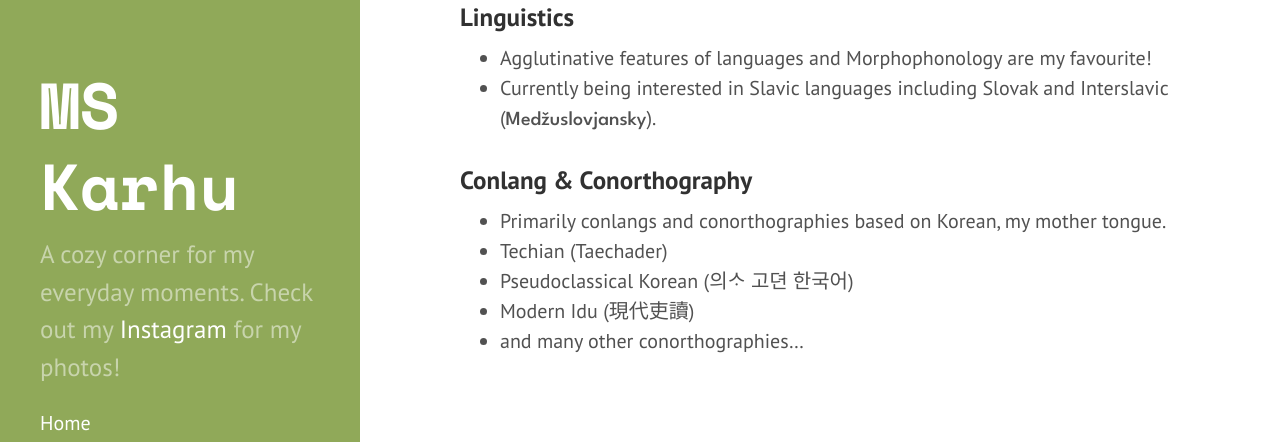
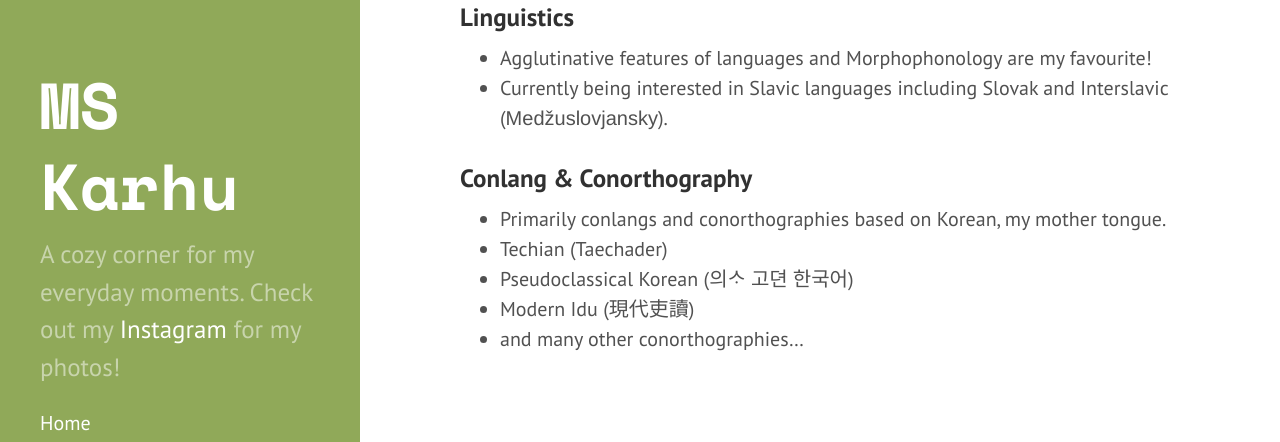
Before and after one commit to minskMedve/minskMedve.github.io, a Jekyll site: the page built from _pages/about.md, in a window 1280 px wide and 1400 px high, scrolled down 163 px. Shown: the part 884-1326 px from the top of the window. Built offline with Jekyll 4.4.1, drawn with Linux system fonts in a browser that asks for light colours; some web fonts are replaced.

Commit message:
Change lat font to Inclusive Sans

```diff
--- a/_includes/head.html
+++ b/_includes/head.html
@@ -22,7 +22,7 @@
 
   <link rel="preconnect" href="https://fonts.googleapis.com">
   <link rel="preconnect" href="https://fonts.gstatic.com" crossorigin>
-  <link href="https://fonts.googleapis.com/css2?family=League+Spartan:wght@500&family=Space+Mono:ital,wght@0,400;0,700;1,400;1,700&display=swap" rel="stylesheet">
+  <link href="https://fonts.googleapis.com/css2?family=Inclusive+Sans:ital,wght@0,300..700;1,300..700&family=Space+Mono:ital,wght@0,400;0,700;1,400;1,700&display=swap" rel="stylesheet">
 
   <!-- Noto Sans KR (Local) -->
   <style>
--- a/public/css/poole.css
+++ b/public/css/poole.css
@@ -431,13 +431,7 @@ a.pagination-item:hover {
 
 /* Custom font tag */
 lat {
-  font-family: "League Spartan", Helvetica, Arial, sans-serif;
-  font-weight: 300;
-}
-
-lat strong,
-lat b {
-  font-weight: 500;
+  font-family: "Inclusive Sans", Helvetica, Arial, sans-serif;
 }
 
 cjk {
```
